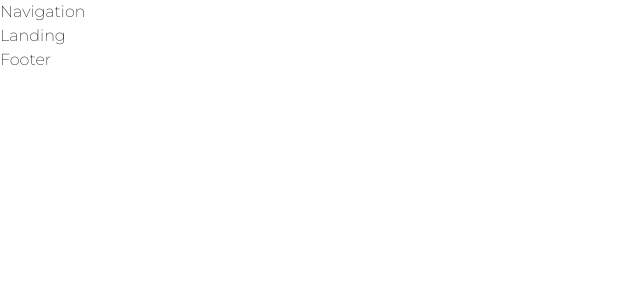
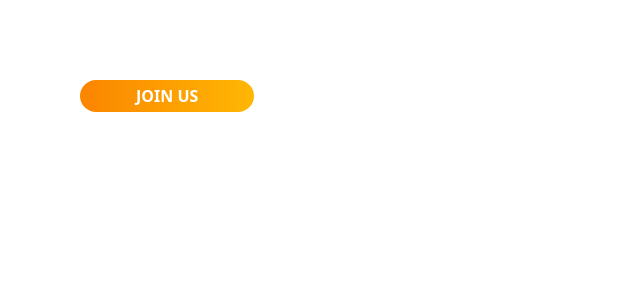
Before and after one commit to acm-ucr/hlg-website, a Next.js app: page / in a window 1280 px wide. Shown: the top 300 px of the page, without its empty margins (0-640 px from the left). Built offline with nearby package versions, Linux system fonts and the light colour scheme.

Commit message:
create button component

```diff
--- a/src/app/page.js
+++ b/src/app/page.js
@@ -1,9 +1,9 @@
-import Landing from "@/components/home/Landing";
+import Button from "@/components/Button";
 
 const home = () => {
   return (
     <div>
-      <Landing />
+      <Button />
     </div>
   );
 };
--- a/src/components/Button.jsx
+++ b/src/components/Button.jsx
@@ -1,5 +1,11 @@
+import * as React from "react";
+
 const Button = () => {
-  return <div>Button</div>;
+  return (
+    <button className="fixed items-center rounded-full bg-gradient-to-r from-hlg-orange to-hlg-yellow px-14 py-1 m-20 text-white font-extrabold text-base font-sans border-solid">
+      JOIN US
+    </button>
+  );
 };
 
 export default Button;
--- a/src/components/Footer.jsx
+++ b/src/components/Footer.jsx
@@ -1,5 +1,5 @@
 const Footer = () => {
-  return <div>Footer</div>;
+  return <div></div>;
 };
 
 export default Footer;
--- a/src/components/Navigation.jsx
+++ b/src/components/Navigation.jsx
@@ -1,5 +1,5 @@
 const Navigation = () => {
-  return <div>Navigation</div>;
+  return <div></div>;
 };
 
 export default Navigation;
```
